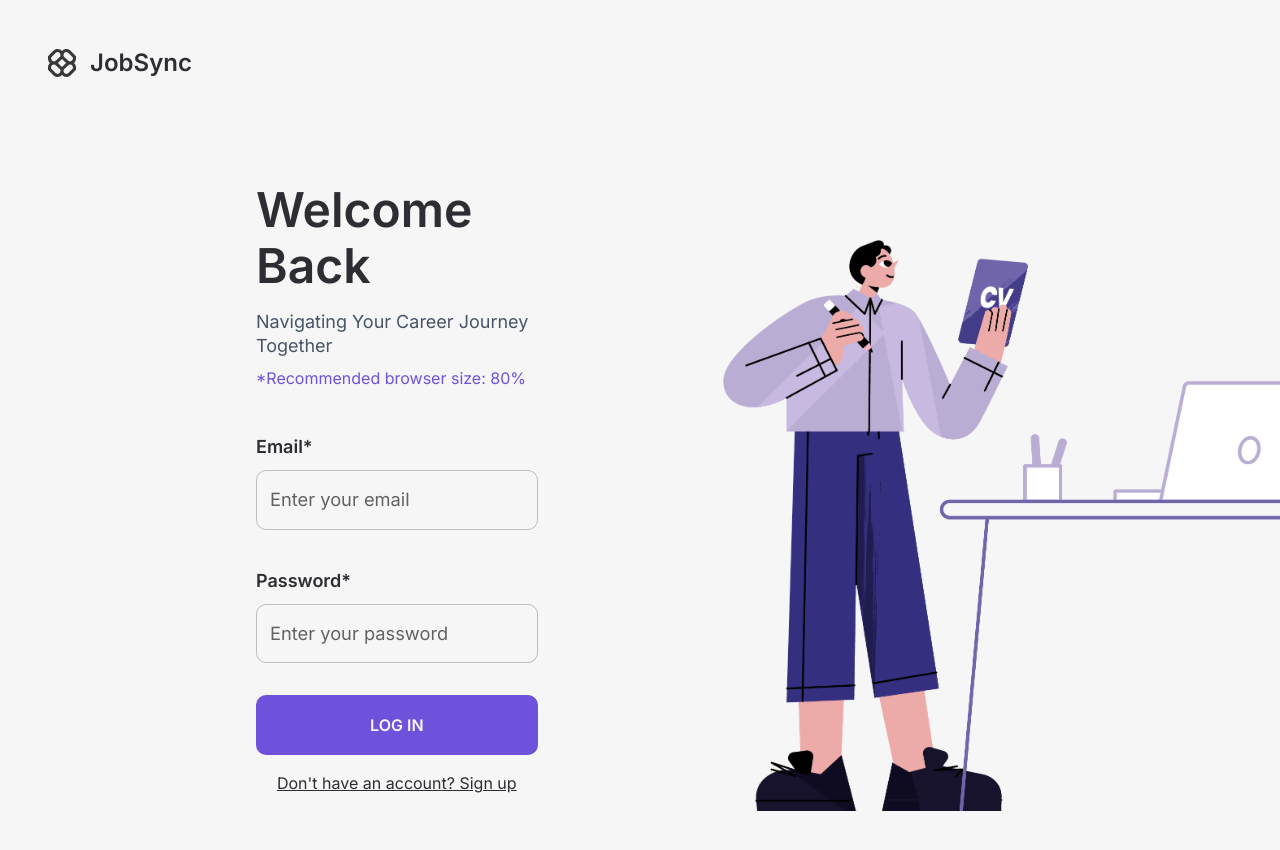
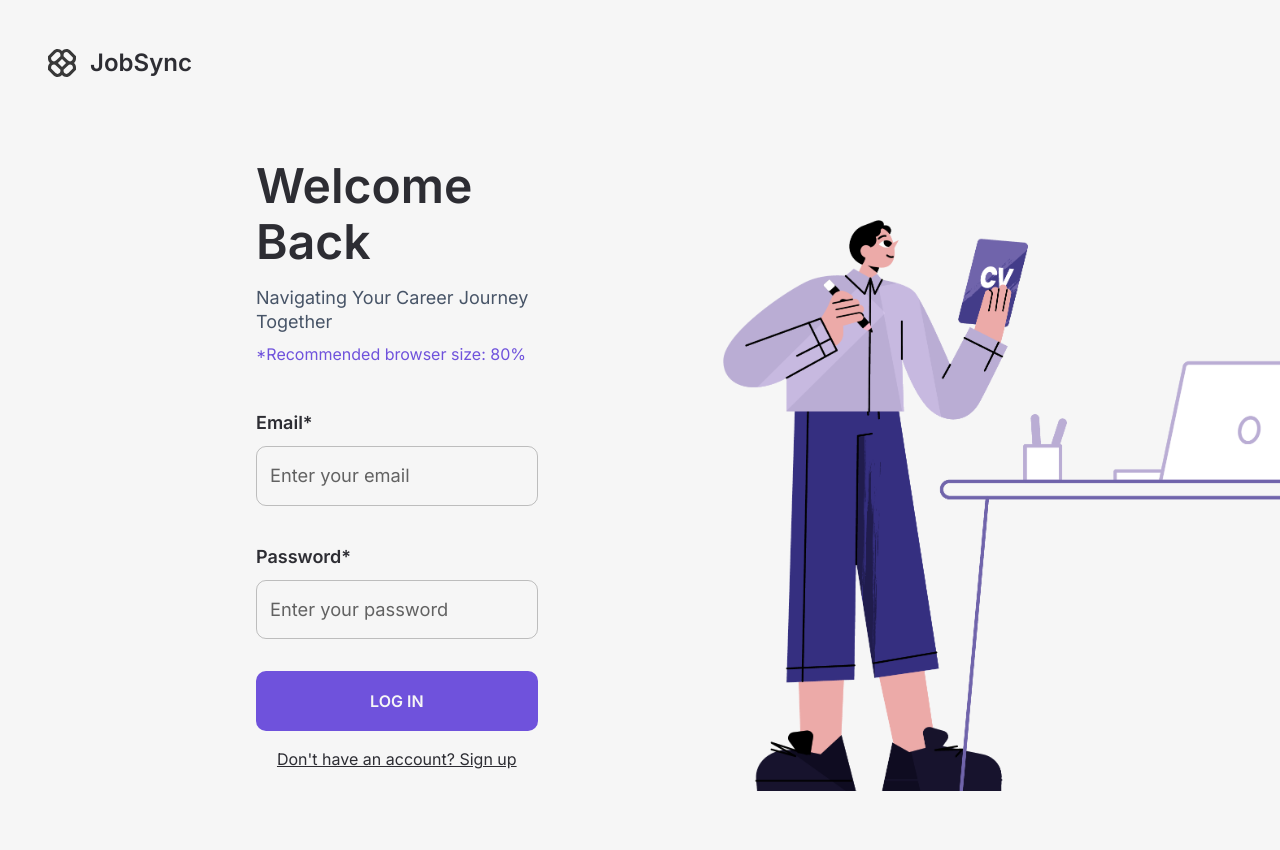
Before and after one commit to khoohz/JobSync, a React (Create React App) app in the folder client/: page / in a window 1280 px wide. Shown: the top 850 px of the page. Built offline with nearby package versions, Linux system fonts and the light colour scheme; no server answers.

Commit message:
adjusted login layout

```diff
--- a/client/src/scenes/login/Form.jsx
+++ b/client/src/scenes/login/Form.jsx
@@ -304,6 +304,7 @@ const Form = ({ onPageTypeChange, isLogin, isRegister }) => {
               }}
               variant="h6"
               textAlign="center"
+              mb="3rem"
               sx={{
                 textDecoration: "underline",
                 color: theme.palette.font.main,
--- a/client/src/scenes/login/index.jsx
+++ b/client/src/scenes/login/index.jsx
@@ -37,7 +37,7 @@ const Login = () => {
       <FlexBetween>
         <Box
           width={isNonMobile ? "42%" : "90%"}
-          p={isNonMobile ? "6.5rem 0 6.5rem 20% " : "20% 10% 5% 20%"}
+          p={isNonMobile ? "10vh 0 6.5rem 20% " : "20% 10% 5% 20%"}
         >
           <Typography
             fontWeight="600"
@@ -80,7 +80,8 @@ const Login = () => {
             src={loginImageBoy}
             height="auto"
             width="43.5%"
-            pt="4.5rem"
+            pt="2.5rem"
+            mb="2rem"
           />
         )}
       </FlexBetween>
```
